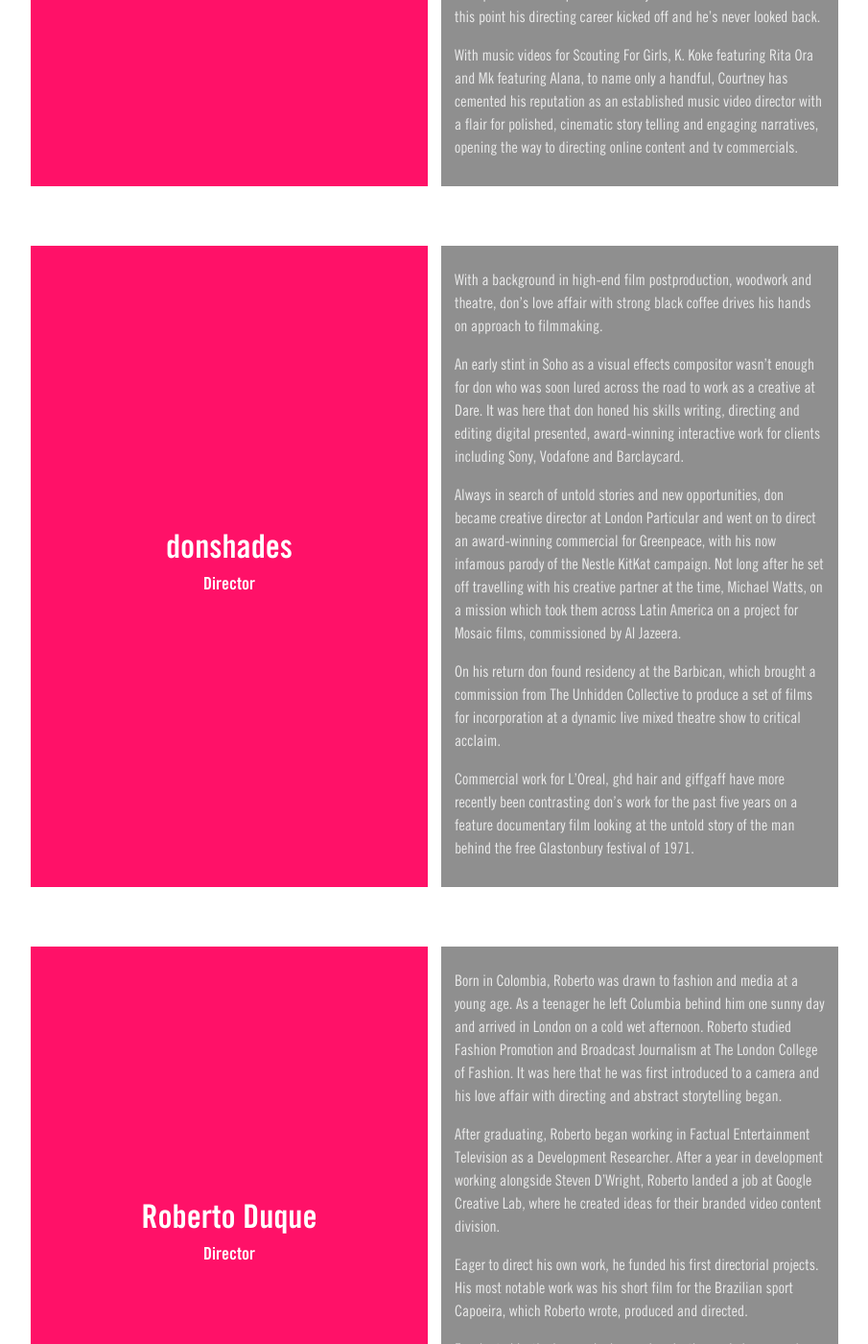
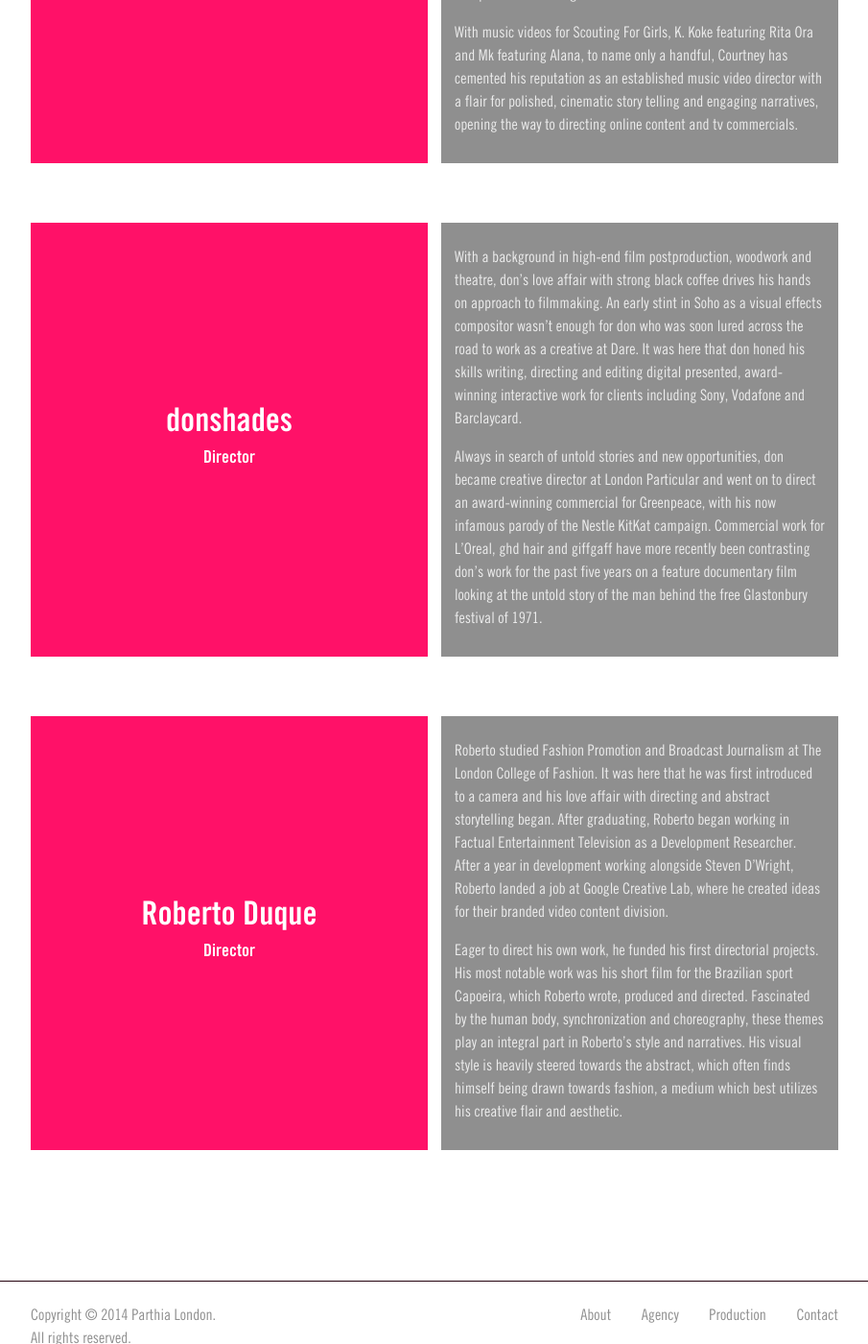
Before and after one commit to marchibbins/parthia, a Jekyll site: the page built from pages/production/directors.html, in a window 1280 px wide and 1400 px high, scrolled down 3795 px. Shown: the whole window at 96% size, without its empty margins (187-1092 px from the left). Built offline with Jekyll 4.4.1, drawn with Linux system fonts in a browser that asks for light colours; some web fonts are replaced; some of the changed text lies outside the part shown.

Commit message:
Update copy

```diff
--- a/_data/collaborators.yml
+++ b/_data/collaborators.yml
@@ -1,6 +1,6 @@
 - name: Tim Walker
   type: director
-  about: "<p>Lorem ipsum dolor sit amet, consectetur adipiscing elit. Nullam congue tortor in odio tristique, ac facilisis arcu fermentum. Vivamus dictum elit id justo ultrices tempus. Etiam mollis ac urna a tristique. Nullam vitae ullamcorper magna. Sed quam orci, tristique at fringilla eget, semper eu justo. Praesent convallis eros purus. Maecenas gravida suscipit pretium. Duis tincidunt tortor at erat convallis pellentesque ac in dui. Donec ac libero at ex commodo vestibulum eu quis nulla. Donec in posuere quam, quis lacinia libero. Suspendisse potenti. Quisque facilisis, nisi et consequat sagittis, dui est lobortis leo, faucibus sodales diam neque sed risus.</p>"
+  about: "<p>Tim Walker is a freelance Director based in the UK. After completing a degree in graphic design in 2000 he took a role with Third Planet a boardsports marketing agency where he produced a diverse range of film and motion-design pieces.</p><p>After five enjoyable years he joined Spin, where he created broadcast commercials, promos and content for the music industry and developed his live action directorial skills on projects for all the major UK labels.</p><p>A natural break came with a trip surfing and travelling around the world and on his return six years ago he began his freelance directorial career with music promos, documentary pieces and commercial commissions for significant world brands, including spots for Sainsbury's, Umbro, Jameson's, Martini/Porsche, Eastpak, Converse, Levi's® and adidasOriginals®.</p>"
   videos:
       - image: http://i.vimeocdn.com/video/88165956.jpg
         url: http://vimeo.com/88165956
@@ -28,7 +28,7 @@
 
 - name: James Yeomans
   type: director
-  about: "<p>Yorkshire lad born and bred, James moved to London when he was 18 to study Graphic Design at Central St Martins. After graduating he worked at numerous Soho post houses where he got to grips with editing, working alongside established creatives and film directors.</p><p>Recognised for his creative flair and clean aesthetic, James worked as Art Director at Point Blank / Exposure, writing and conceptualising digital campaigns for few years, before cutting his teeth shooting and directing BTS Fashion videos for Vogue in Milan, Paris and New York. It was here that he mastered the art of capturing interesting shots in unplanned and frantic environments.</p><p>Playing in the band Grand Union Hijack for over ten years, James took his love of music and turned it into directing music videos. No stranger to staying up all night recording and making music, James landed a gig as tour videographer for Kasabian, where he travelled the world documenting the band. On his return he went on to film Damon Albarn’s solo record recording process and shot album teasers for Liam Gallagher’s band Beady Eye.</p><p>This was followed by directing a string of fashion spots for Top Shop, Bench, Alexander McQueen, Ben Sherman, Swatch, Lacoste, Puma and Levi’s and content for magazines Dazed & Confused, Wallpaper, AnOther Magazine and Instyle, as well as directing branded content for Stella Artois, L’Oreal, Cadbury’s, Umbro and Sony.</p>"
+  about: "<p>Yorkshire lad born and bred, James moved to London when he was 18 to study Graphic Design at Central St Martins. Recognised for his creative flair and clean aesthetic, James worked as Art Director at Point Blank / Exposure, writing and conceptualising digital campaigns for few years, before cutting his teeth on shooting and directing BTS Fashion videos for Vogue in Milan, Paris and New York. It was here that he mastered the art of capturing interesting shots in unplanned and frantic environments. </p><p>James landed the gig as tour videographer for Kasabian, where he got to travel the world documenting the band. On his return he went on to film Damon Albarn’s solo record recording process and shot album teasers for Liam Gallagher’s band Beady Eye. This was followed by directing a string of fashion spots for Top Shop, Bench, Ben Sherman, Alexander McQueen, Swatch, Lacoste, Puma and Levi’s and content for magazines Dazed & Confused, Wallpaper, AnOther Magazine and Instyle, as well as directing branded content for Stella Artois, L’Oreal, Cadbury’s, Umbro and Sony.</p>"
   videos:
       - image: http://i.vimeocdn.com/video/92936981.jpg
         url: http://vimeo.com/92936981
@@ -43,8 +43,8 @@
 
 - name: donshades
   type: director
-  about: "<p>With a background in high-end film postproduction, woodwork and theatre, don’s love affair with strong black coffee drives his hands on approach to filmmaking.</p><p>An early stint in Soho as a visual effects compositor wasn’t enough for don who was soon lured across the road to work as a creative at Dare. It was here that don honed his skills writing, directing and editing digital presented, award-winning interactive work for clients including Sony, Vodafone and Barclaycard.</p><p>Always in search of untold stories and new opportunities, don became creative director at London Particular and went on to direct an award-winning commercial for Greenpeace, with his now infamous parody of the Nestle KitKat campaign. Not long after he set off travelling with his creative partner at the time, Michael Watts, on a mission which took them across Latin America on a project for Mosaic films, commissioned by Al Jazeera.</p><p>On his return don found residency at the Barbican, which brought a commission from The Unhidden Collective to produce a set of films for incorporation at a dynamic live mixed theatre show to critical acclaim.</p><p>Commercial work for L’Oreal, ghd hair and giffgaff have more recently been contrasting don’s work for the past five years on a feature documentary film looking at the untold story of the man behind the free Glastonbury festival of 1971.</p>"
+  about: "<p>With a background in high-end film postproduction, woodwork and theatre, don’s love affair with strong black coffee drives his hands on approach to filmmaking. An early stint in Soho as a visual effects compositor wasn’t enough for don who was soon lured across the road to work as a creative at Dare. It was here that don honed his skills writing, directing and editing digital presented, award-winning interactive work for clients including Sony, Vodafone and Barclaycard.</p><p>Always in search of untold stories and new opportunities, don became creative director at London Particular and went on to direct an award-winning commercial for Greenpeace, with his now infamous parody of the Nestle KitKat campaign. Commercial work for L’Oreal, ghd hair and giffgaff have more recently been contrasting don’s work for the past five years on a feature documentary film looking at the untold story of the man behind the free Glastonbury festival of 1971.</p>"
 
 - name: Roberto Duque
   type: director
-  about: "<p>Born in Colombia, Roberto was drawn to fashion and media at a young age.  As a teenager he left Columbia behind him one sunny day and arrived in London on a cold wet afternoon.  Roberto studied Fashion Promotion and Broadcast Journalism at The London College of Fashion.  It was here that he was first introduced to a camera and his love affair with directing and abstract storytelling began.</p><p>After graduating, Roberto began working in Factual Entertainment Television as a Development Researcher.  After a year in development working alongside Steven D’Wright, Roberto landed a job at Google Creative Lab, where he created ideas for their branded video content division.</p><p>Eager to direct his own work, he funded his first directorial projects.  His most notable work was his short film for the Brazilian sport Capoeira, which Roberto wrote, produced and directed.</p><p>Fascinated by the human body, synchronization and choreography, these themes play an integral part in Roberto’s style and narratives.   His visual style is heavily steered towards the abstract, which often finds himself being drawn towards fashion, a medium which best utilizes his creative flair and aesthetic.  Roberto is currently developing branded content ideas with KTZ for 2014/15 fashion shows.</p>"
+  about: "<p>Roberto studied Fashion Promotion and Broadcast Journalism at The London College of Fashion.  It was here that he was first introduced to a camera and his love affair with directing and abstract storytelling began. After graduating, Roberto began working in Factual Entertainment Television as a Development Researcher.  After a year in development working alongside Steven D’Wright, Roberto landed a job at Google Creative Lab, where he created ideas for their branded video content division.</p><p>Eager to direct his own work, he funded his first directorial projects.  His most notable work was his short film for the Brazilian sport Capoeira, which Roberto wrote, produced and directed. Fascinated by the human body, synchronization and choreography, these themes play an integral part in Roberto’s style and narratives.   His visual style is heavily steered towards the abstract, which often finds himself being drawn towards fashion, a medium which best utilizes his creative flair and aesthetic.</p>"
```
